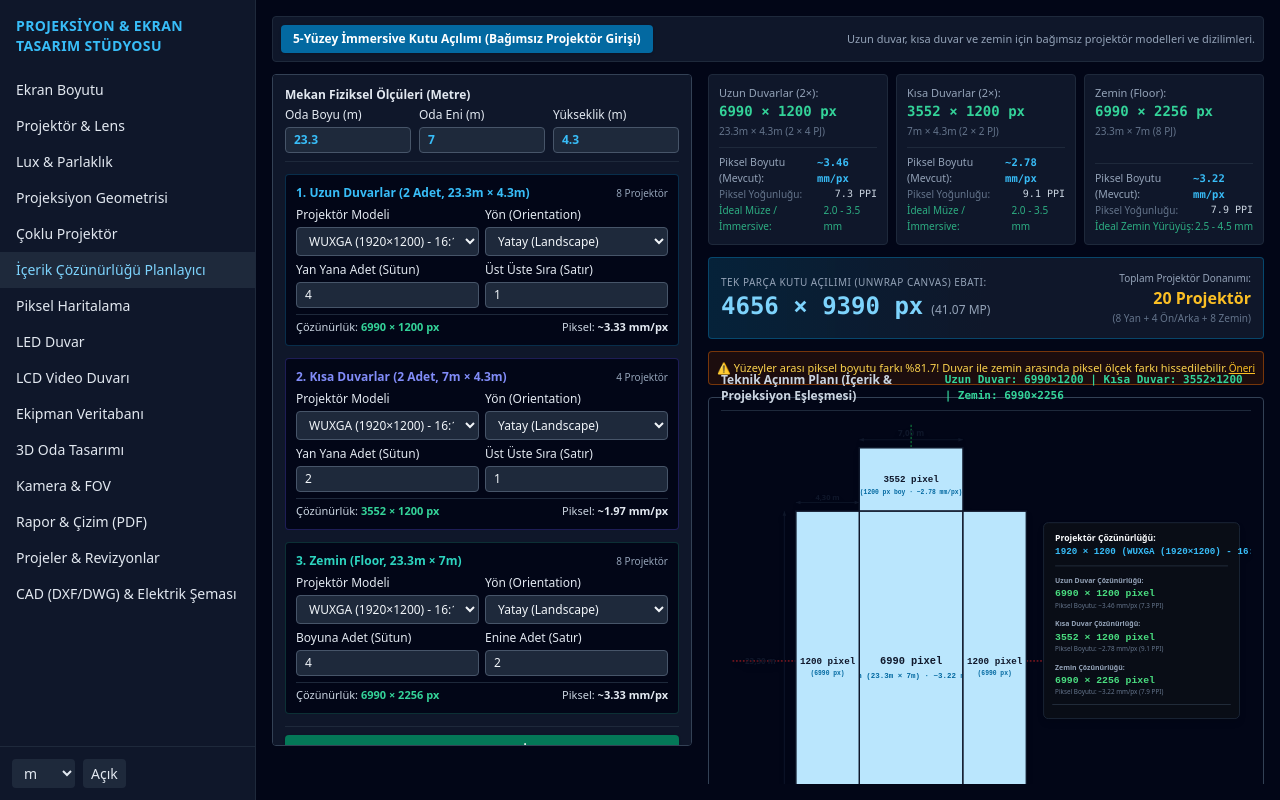
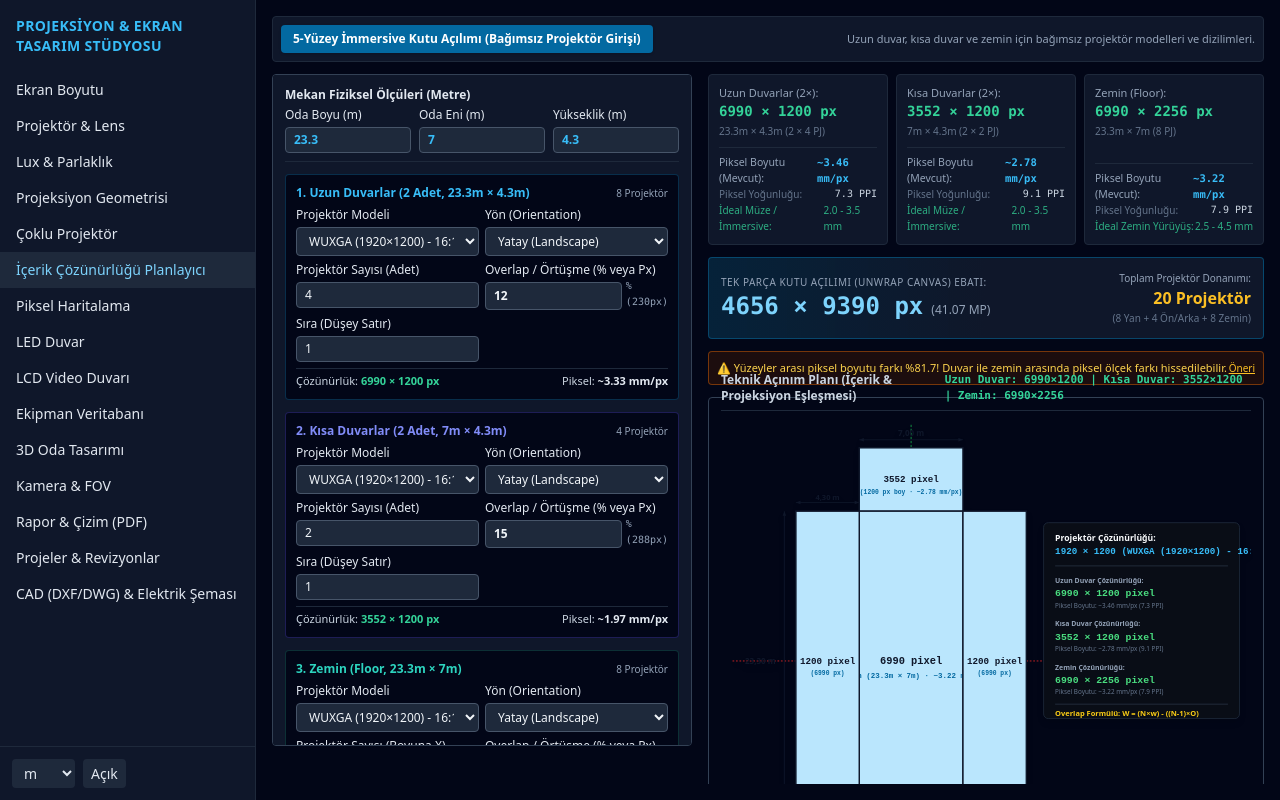
Before and after one commit to kadirylmz/projection-display-design-studio, a React (Vite) app in the folder frontend/: page / in a window 1280 px wide. Both pictures are taken after a click on the button "İçerik Çözünürlüğü Planlayıcı". Built offline with nearby package versions, Linux system fonts and the light colour scheme.

Commit message:
feat(content-planner): overlap formulu W = (N*w) - ((N-1)*O) ve piksel detayi panelde netlestirildi

```diff
--- a/frontend/src/modules/ContentPlanner.tsx
+++ b/frontend/src/modules/ContentPlanner.tsx
@@ -264,8 +264,14 @@ TOPLAM SİSTEM:
                   <option value="portrait">Dikey (Portrait)</option>
                 </select>
               </label>
-              <label>Yan Yana Adet (Sütun)<input className="inp" type="number" min="1" max="16" value={longCols} onChange={e => setLongCols(Math.max(1, Math.round(+e.target.value)))} /></label>
-              <label>Üst Üste Sıra (Satır)<input className="inp" type="number" min="1" max="4" value={longRows} onChange={e => setLongRows(Math.max(1, Math.round(+e.target.value)))} /></label>
+              <label>Projektör Sayısı (Adet)<input className="inp" type="number" min="1" max="16" value={longCols} onChange={e => setLongCols(Math.max(1, Math.round(+e.target.value)))} /></label>
+              <label>Overlap / Örtüşme (% veya Px)
+                <div className="flex gap-1">
+                  <input className="inp font-bold" type="number" min="0" max="50" value={longBlendPct} onChange={e => setLongBlendPct(+e.target.value)} />
+                  <span className="self-center text-slate-400 font-mono text-[10px]">% ({longCols > 1 ? pctToPx(longBlendPct, longOrient === 'landscape' ? RESOLUTIONS[longResIdx].w : RESOLUTIONS[longResIdx].h) : 0}px)</span>
+                </div>
+              </label>
+              <label>Sıra (Düşey Satır)<input className="inp" type="number" min="1" max="4" value={longRows} onChange={e => setLongRows(Math.max(1, Math.round(+e.target.value)))} /></label>
             </div>
             <div className="flex justify-between items-center text-[11px] pt-1 border-t border-slate-800 text-slate-300">
               <span>Çözünürlük: <b className="text-emerald-400">{immersiveCalc.longWallW} × {immersiveCalc.longWallH} px</b></span>
@@ -291,8 +297,14 @@ TOPLAM SİSTEM:
                   <option value="portrait">Dikey (Portrait)</option>
                 </select>
               </label>
-              <label>Yan Yana Adet (Sütun)<input className="inp" type="number" min="1" max="16" value={shortCols} onChange={e => setShortCols(Math.max(1, Math.round(+e.target.value)))} /></label>
-              <label>Üst Üste Sıra (Satır)<input className="inp" type="number" min="1" max="4" value={shortRows} onChange={e => setShortRows(Math.max(1, Math.round(+e.target.value)))} /></label>
+              <label>Projektör Sayısı (Adet)<input className="inp" type="number" min="1" max="16" value={shortCols} onChange={e => setShortCols(Math.max(1, Math.round(+e.target.value)))} /></label>
+              <label>Overlap / Örtüşme (% veya Px)
+                <div className="flex gap-1">
+                  <input className="inp font-bold" type="number" min="0" max="50" value={shortBlendPct} onChange={e => setShortBlendPct(+e.target.value)} />
+                  <span className="self-center text-slate-400 font-mono text-[10px]">% ({shortCols > 1 ? pctToPx(shortBlendPct, shortOrient === 'landscape' ? RESOLUTIONS[shortResIdx].w : RESOLUTIONS[shortResIdx].h) : 0}px)</span>
+                </div>
+              </label>
+              <label>Sıra (Düşey Satır)<input className="inp" type="number" min="1" max="4" value={shortRows} onChange={e => setShortRows(Math.max(1, Math.round(+e.target.value)))} /></label>
             </div>
             <div className="flex justify-between items-center text-[11px] pt-1 border-t border-slate-800 text-slate-300">
               <span>Çözünürlük: <b className="text-emerald-400">{immersiveCalc.shortWallW} × {immersiveCalc.shortWallH} px</b></span>
@@ -318,8 +330,14 @@ TOPLAM SİSTEM:
                   <option value="portrait">Dikey (Portrait)</option>
                 </select>
               </label>
-              <label>Boyuna Adet (Sütun)<input className="inp" type="number" min="1" max="16" value={floorCols} onChange={e => setFloorCols(Math.max(1, Math.round(+e.target.value)))} /></label>
-              <label>Enine Adet (Satır)<input className="inp" type="number" min="1" max="8" value={floorRows} onChange={e => setFloorRows(Math.max(1, Math.round(+e.target.value)))} /></label>
+              <label>Projektör Sayısı (Boyuna X)<input className="inp" type="number" min="1" max="16" value={floorCols} onChange={e => setFloorCols(Math.max(1, Math.round(+e.target.value)))} /></label>
+              <label>Overlap / Örtüşme (% veya Px)
+                <div className="flex gap-1">
+                  <input className="inp font-bold" type="number" min="0" max="50" value={floorBlendPct} onChange={e => setFloorBlendPct(+e.target.value)} />
+                  <span className="self-center text-slate-400 font-mono text-[10px]">% ({floorCols > 1 ? pctToPx(floorBlendPct, floorOrient === 'landscape' ? RESOLUTIONS[floorResIdx].w : RESOLUTIONS[floorResIdx].h) : 0}px)</span>
+                </div>
+              </label>
+              <label>Sıra Sayısı (Enine Y)<input className="inp" type="number" min="1" max="8" value={floorRows} onChange={e => setFloorRows(Math.max(1, Math.round(+e.target.value)))} /></label>
             </div>
             <div className="flex justify-between items-center text-[11px] pt-1 border-t border-slate-800 text-slate-300">
               <span>Çözünürlük: <b className="text-emerald-400">{immersiveCalc.floorW} × {immersiveCalc.floorH} px</b></span>
@@ -557,7 +575,10 @@ TOPLAM SİSTEM:
                   </text>
 
                   {/* Toplam Canvas Alt Özet */}
-                  <rect x="15" y="315" width="310" height="1" fill="#334155" />
+                  <line x1="20" y1="315" x2="320" y2="315" stroke="#334155" strokeWidth="1" />
+                  <text x="20" y="335" fill="#facc15" fontSize="13" fontWeight="bold">
+                    Overlap Formülü: W = (N×w) - ((N-1)×O)
+                  </text>
                 </g>
               </svg>
             </div>
```
